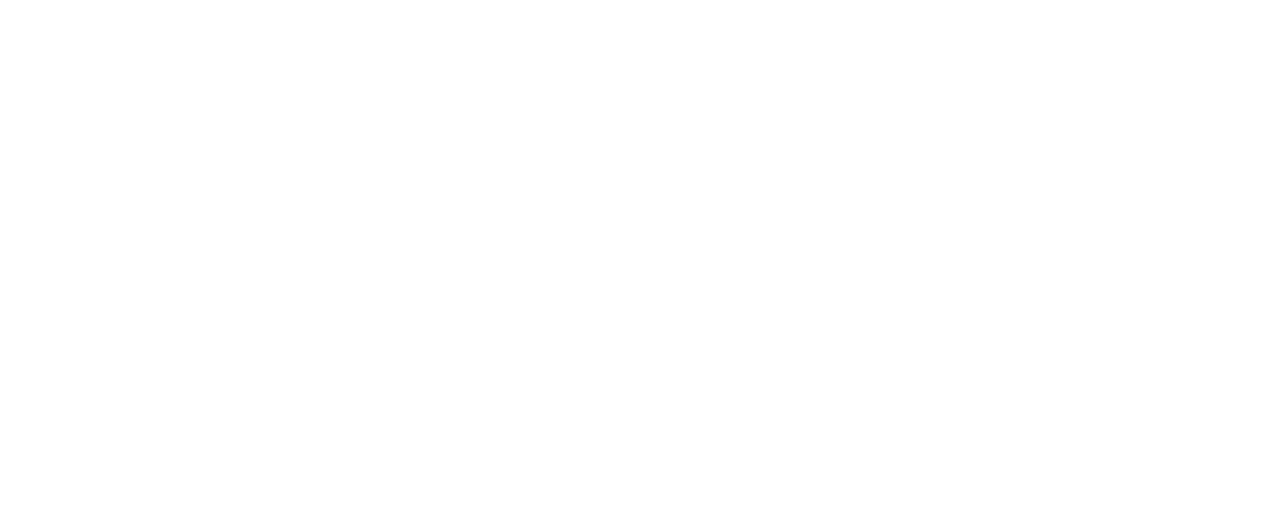
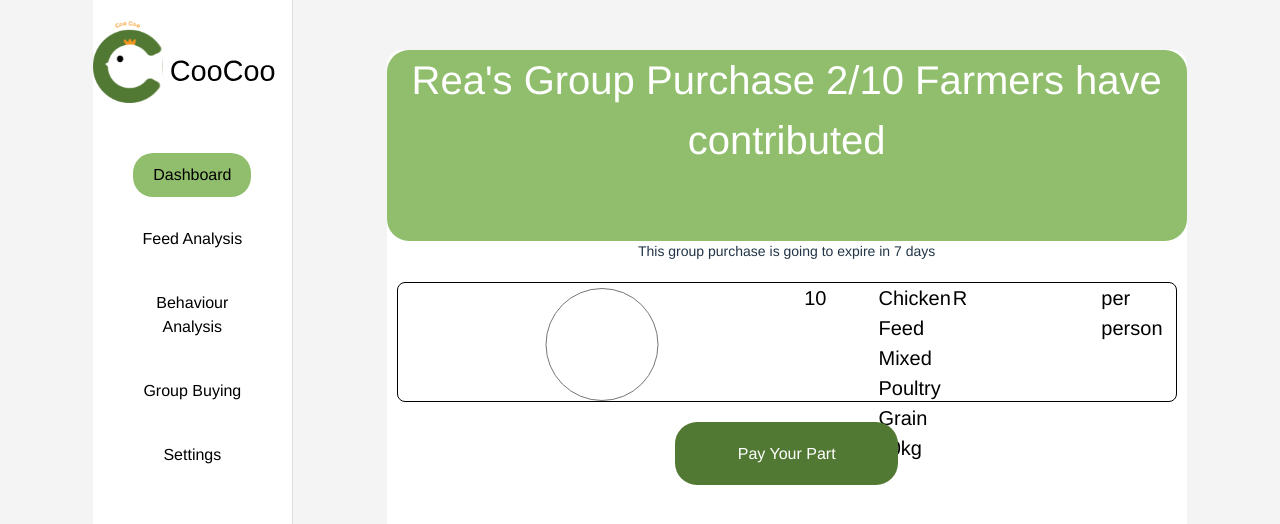
Before and after one commit to reaapunzell/CooCoo-app, a React (Vite) app in the folder rea-front/coocoo-app/: page /joined-groups in a window 1280 px wide. Before the commit this address had no page. Shown: the top 524 px of the page. Built offline with nearby package versions, Linux system fonts and the light colour scheme.

Commit message:
base for joined groups

```diff
--- a/rea-front/coocoo-app/src/App.jsx
+++ b/rea-front/coocoo-app/src/App.jsx
@@ -5,6 +5,9 @@ import WeatherComponent from './components/Weather.jsx';
 import Navigation from './components/Navigation.jsx';
 import GroupBuyingOnboarding from './components/Group Buying/Onboarding.jsx';
 import ExistingGroups from './components/Group Buying/ExistingGroups.jsx';
+import JoinedGroups from './components/Group Buying/JoinedGroup.jsx';
+
+
 
 function App() {
   return (
@@ -15,6 +18,7 @@ function App() {
         <Route path="/" element={<Navigation/>} />
         <Route path="/groupbuying" element={<GroupBuyingOnboarding/>} />
         <Route path="/existing-groups" element={<ExistingGroups/>} />
+        <Route path="/joined-groups" element={<JoinedGroups/>} />
       </Routes>
     </BrowserRouter>
   );
--- a/rea-front/coocoo-app/src/components/Group Buying/ExistingGroups.jsx
+++ b/rea-front/coocoo-app/src/components/Group Buying/ExistingGroups.jsx
@@ -4,6 +4,13 @@ import "./Onboarding.css";
 import Navigation from "../Navigation";
 
 const ExistingGroups = () => {
+    const navigate = useNavigate();
+
+    const JoinGroup = (e) => {
+      e.preventDefault();
+      navigate("/joined-groups");
+    };
+
   return (
     <div className="app-container">
       <Navigation />
@@ -24,7 +31,7 @@ const ExistingGroups = () => {
             <span className="per-person">per person</span>
           </div>
         </div>
-        <button className="joingroup-btn">Join Group</button>
+        <button className="joingroup-btn" type="button" onClick={JoinGroup}>Join Group</button>
       </div>
     </div>
   );
--- /dev/null
+++ b/rea-front/coocoo-app/src/components/Group Buying/JoinedGroup.jsx
@@ -0,0 +1,41 @@
+import React from "react";
+import { useNavigate } from "react-router-dom";
+import "./Onboarding.css";
+import Navigation from "../Navigation";
+
+
+const JoinedGroups = () => {
+    return (
+      <div className="app-container">
+        <Navigation />
+        <div className="existing-groups-container">
+          <div className="header">
+            <span className="user-name" >Rea</span>
+            <span>'s Group Purchase </span>
+            <span className="participants"> 2/10 </span>
+            <span> Farmers have contributed </span>
+          </div>
+          <div className="expire-date-container">
+            <span> This group purchase is going to expire in </span>
+            <span className="expire-date"> 7 days</span>
+          </div>
+          <div className="groups-selection">
+            <div className="group">
+              <input type="radio" name="join-group" />
+              <span className="number-of-farmers">10</span>
+              <span className="feed-name">
+                {" "}
+                Chicken Feed Mixed Poultry Grain 10kg
+              </span>
+              <span className="currency">R</span>
+              <span className="price"></span>
+              <span className="per-person">per person</span>
+            </div>
+          </div>
+          <button className="payyourpart-btn">Pay Your Part</button>
+        </div>
+      </div>
+    );
+  };
+
+  export default JoinedGroups;
--- a/rea-front/coocoo-app/src/components/Group Buying/Onboarding.jsx
+++ b/rea-front/coocoo-app/src/components/Group Buying/Onboarding.jsx
@@ -11,7 +11,7 @@ const GroupBuyingOnboarding = () => {
     navigate("/initiatenewgroup");
   };
 
-  const joinExisitngGroup = (e) => {
+  const joinExisitingGroup = (e) => {
     e.preventDefault();
     navigate("/existing-groups");
   };
@@ -48,7 +48,7 @@ const GroupBuyingOnboarding = () => {
           <button
             className="join-btn"
             type="button"
-            onClick={joinExisitngGroup}
+            onClick={joinExisitingGroup}
           >
             {" "}
             Join Existing Group
```
